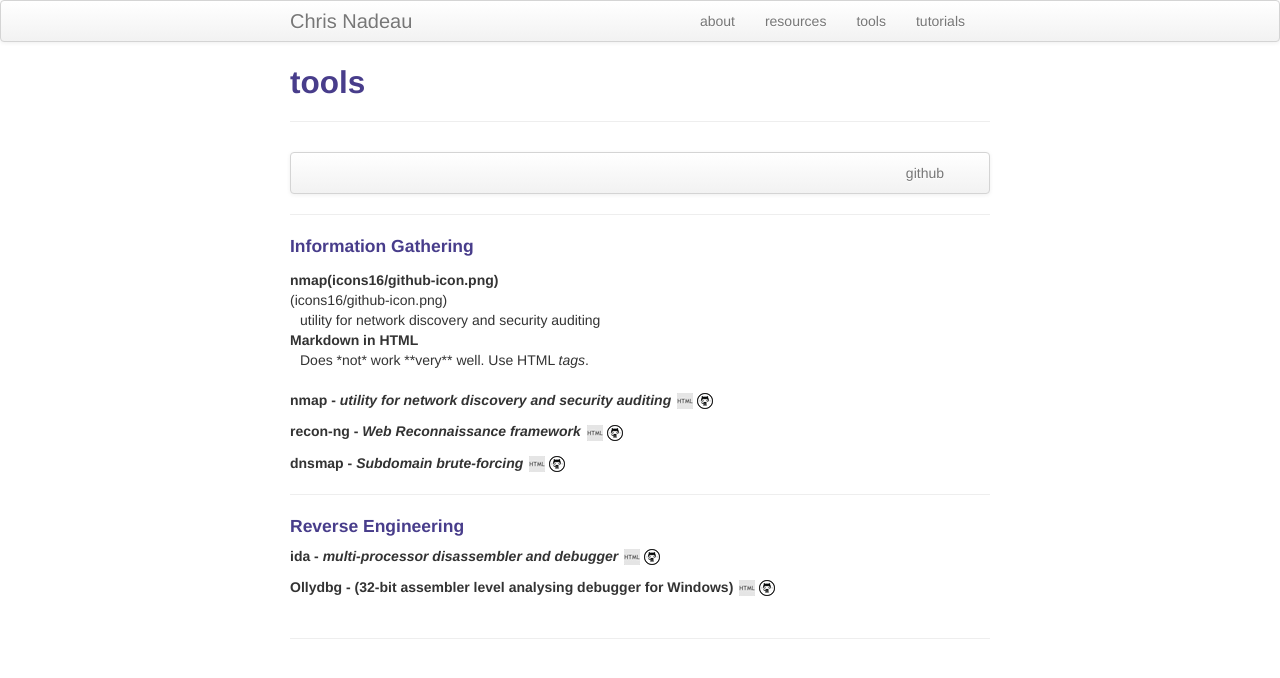
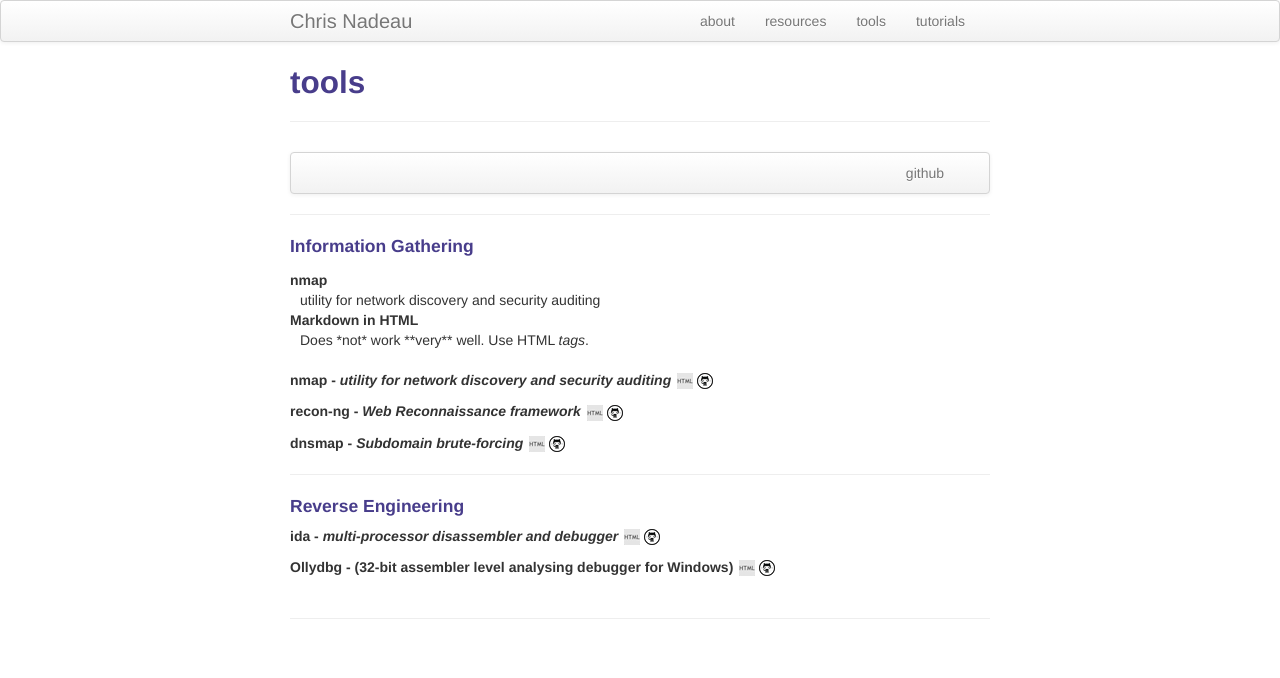
Before and after one commit to dynamicparallax/dynamicparallax.github.io, a Jekyll site: the page built from pages/tools.md, in a window 1280 px wide. Shown: the top 678 px of the page. Built offline with Jekyll 4.4.1, drawn with Linux system fonts in a browser that asks for light colours.

Commit message:
Update tools.md

```diff
--- a/pages/tools.md
+++ b/pages/tools.md
@@ -17,7 +17,7 @@
 #### Information Gathering
 
 <dl>
-  <dt>nmap(icons16/github-icon.png)</dt>(icons16/github-icon.png)
+  <dt>nmap</dt>
   <dd>utility for network discovery and security auditing</dd>
 
   <dt>Markdown in HTML</dt>
```
